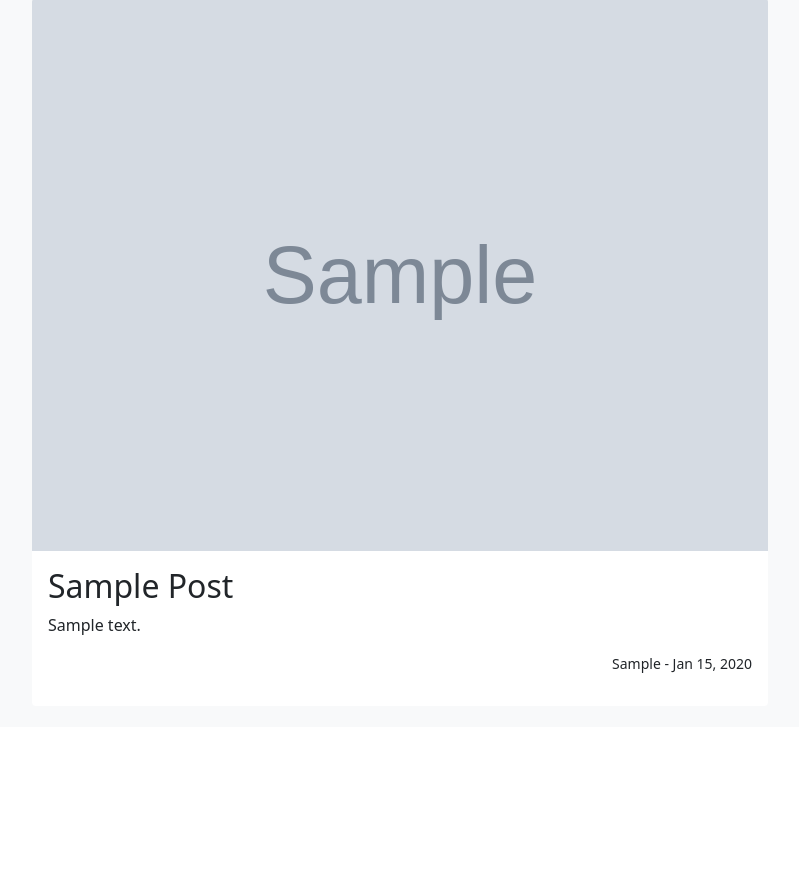
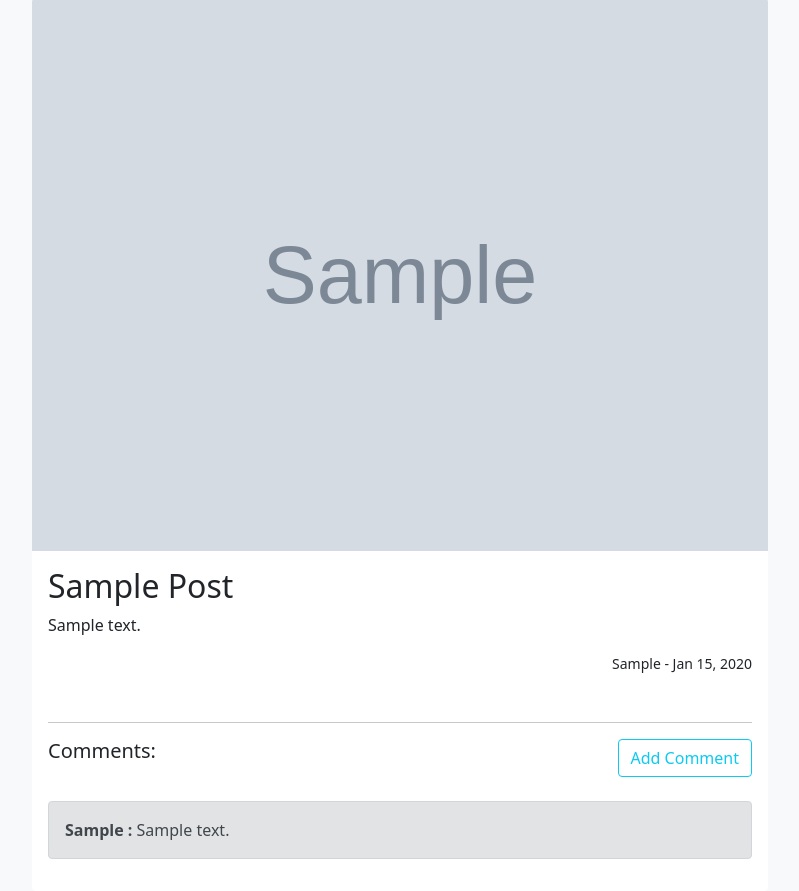
Before and after one commit to attuna/blog, a Django app: page /post/1/ in a window 1280 px wide. Shown: the part 73-964 px from the top of the page, without its empty margins (240-1039 px from the left). Before the commit the page ends 746 px from the top, so only its background shows below. Run offline with Django 4.2, Linux system fonts and the light colour scheme; tables that the repository leaves empty hold one stand-in row (values such as "Sample post"); grey boxes marked "Sample" are stand-in pictures; some libraries are stand-ins or nearby versions.

Commit message:
add comments

```diff
--- a/blog/myblog/models.py
+++ b/blog/myblog/models.py
@@ -38,7 +38,6 @@ class Comment(models.Model):
         on_delete=models.CASCADE,
     )
     text = models.TextField()
-    approve_comment = models.BooleanField(default=False)
     created_on = models.DateTimeField(auto_now_add=True)
     updated_on = models.DateTimeField(auto_now=True)
 
--- a/blog/myblog/templates/myblog/base.html
+++ b/blog/myblog/templates/myblog/base.html
@@ -21,7 +21,7 @@
     <div class="collapse navbar-collapse" id="navbarSupportedContent">
       <ul class="navbar-nav me-auto mb-2 mb-lg-0">
         <li class="nav-item">
-          <a class="nav-link" href="{% url 'post_list' %">Blogs</a>
+          <a class="nav-link" href="{% url 'post_list' %}">Blogs</a>
         </li>
       </ul>
         <ul class="navbar-nav ms-auto">
--- a/blog/myblog/templates/myblog/post_detail.html
+++ b/blog/myblog/templates/myblog/post_detail.html
@@ -17,6 +17,29 @@
             <p align="right">{{ post.author.username|title }} - {{ post.created_on|date:"M d, Y" }}</p>
         </small>
     </div>
+    <div class = "card-body pt-0">
+        <hr>
+        <div class ="row">
+            <div class ="col"><h5>Comments:</h5></div>
+             <div class ="col text-end">
+                 <a class = "btn btn-outline-info" aria-pressed="true" href="{% url 'add_comment' pk=post.pk%}">Add Comment</a>
+             </div>
+        </div>
+        <br>
+        {% for comment in post.comments.all %}
+        <div class = "alert alert-secondary mt-l" role = "alert">
+        <strong> {{comment.author|title}} : </strong>
+            <small>
+                {{comment.created_date|timesince}}
+            </small>
+            {{comment.text|safe}}
+        </div>
+        {% empty %}
+         <div class = "alert alert-secondary mt-l" role = "alert">
+             No comments yet.
+             </div>
+        {% endfor %}
+    </div>
 </div>
 
 {% endblock %}
--- a/blog/myblog/urls.py
+++ b/blog/myblog/urls.py
@@ -7,6 +7,8 @@ urlpatterns = [
     path("post/new", views.CreatePost.as_view(), name="post_new"),
     path("post/<int:pk>/", views.PostDetail.as_view(), name="post_detail"),
     path("post/<int:pk>/edit/", views.PostUpdateView.as_view(), name="post_update"),
+    path("post/<int:pk>/comment/", views.add_comment, name="add_comment"),
     path("draft", views.PostDraftList.as_view(), name="post_draft_list"),
     path("archived", views.PostArchivedList.as_view(), name="post_archived_list"),
+
 ]
--- a/blog/myblog/views.py
+++ b/blog/myblog/views.py
@@ -1,4 +1,4 @@
-from django.shortcuts import render
+from django.contrib.auth.decorators import login_required
 from django.urls import reverse_lazy
 from django.views import generic
 from django.contrib.auth.forms import UserCreationForm
@@ -6,6 +6,7 @@ from .models import Comment, Post
 from django.contrib.auth.models import User
 from django.contrib.auth.mixins import LoginRequiredMixin
 from .forms import CommentForm, PostForm
+from django.shortcuts import render, redirect
 
 
 class PostList(generic.ListView):
@@ -74,3 +75,25 @@ class PostArchivedList(LoginRequiredMixin, generic.ListView):
 
     def get_queryset(self):
         return super().get_queryset().filter(author=self.request.user)
+
+
+@login_required()
+def add_comment(request, pk):
+    post = Post.objects.filter(pk=pk).first()
+    if request.method == "POST":
+        request.POST._mutable = True
+        request.POST["author"] = request.user
+        request.POST["post"] = post
+        request.POST._mutable = False
+        form = CommentForm(request.POST)
+        if form.is_valid():
+            form.save()
+            return redirect("post_detail", pk=post.pk)
+    else:
+        form = CommentForm
+    return render(request, "myblog/comment_form.html", {"form": form})
+
+# class AddComment(LoginRequiredMixin, generic.CreateView):
+#     queryset = Post.objects.filter(pk=pk).first()
+#     form_class = CommentForm
+#     template_name = "myblog/comment_form.html"
```
Also changed, not shown: blog/myblog/templates/myblog/comment_form.html (added, +19 -0 lines), blog/media/post/olenka-kotyk-9TUkYXQKXec-unsplash.jpg (added), blog/media/post/steven-kamenar-MMJx78V7xS8-unsplash.jpg (added), 4 other files.
